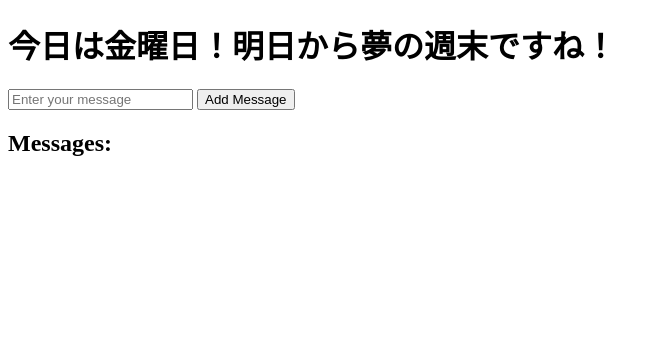
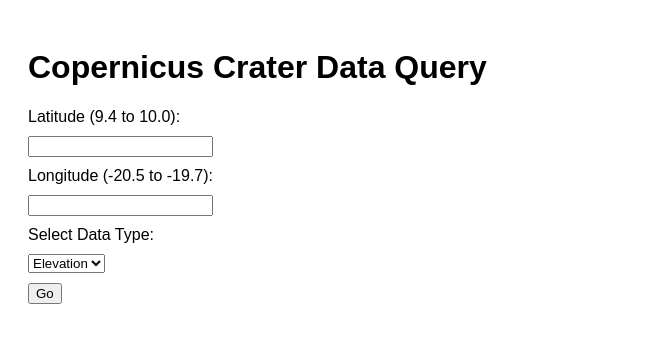
Before and after one commit to s1302007/SpaceApps, a Flask app: template src/templates/index.html in a window 1280 px wide. Shown: the top 343 px of the page, without its empty margins (0-659 px from the left). Run offline with Flask 3, Linux system fonts and the light colour scheme; the template is opened without the code that fills it, so the values that code supplies are empty; parts of the project's set-up code (start-up, migrations or seed data) failed here and were passed over.

Commit message:
Add terrain API with elevation, slope, aspect

```diff
--- a/src/app.py
+++ b/src/app.py
@@ -1,58 +1,177 @@
-from flask import Flask,jsonify, redirect, request
+from flask import Flask, jsonify, request, render_template
 import mysql.connector
+import rasterio
+import numpy as np
+from pyproj import CRS, Transformer
+from shapely.geometry import LineString, mapping
+import json
 
 app = Flask(__name__)
 
+# ---- DATABASE CONNECTION ----
 def get_db_connection():
     return mysql.connector.connect(
-        host='mysql',          # Docker Compose service name
+        host='mysql',
         user='myuser',
         password='mypassword',
         database='mydb'
     )
 
-@app.route('/api/planets', methods=['GET'])
-def get_planets():
-    """Return a list of planets"""
-    connection = get_db_connection()
-    cursor = connection.cursor(dictionary=True)
-    cursor.execute("SELECT id, name, description FROM planets")
-    planets = cursor.fetchall()
-    cursor.close()
-    connection.close()
-    return jsonify(planets), 200
+# ---- LOAD DEM AND PRECOMPUTE SLOPE/ASPECT ----
+dataset = rasterio.open('dataset/copernicus.tif')
+elevation_data = dataset.read(1).astype(np.float32)
+transform = dataset.transform
+
+nodata_value = dataset.nodata
+if nodata_value is not None:
+    elevation_data[elevation_data == nodata_value] = np.nan
+
+# Coordinate transformations
+lunar_geo_crs = CRS.from_proj4("+proj=longlat +a=1737400 +b=1737400 +no_defs")
+projected_crs = CRS.from_wkt(dataset.crs.wkt)
+geo_to_proj_transformer = Transformer.from_crs(lunar_geo_crs, projected_crs, always_xy=True)
+
+def coords_to_pixel(lon, lat):
+    x, y = geo_to_proj_transformer.transform(lon, lat)
+    row, col = ~transform * (x, y)
+    return int(row), int(col)
+
+def calculate_slope_aspect(elevation, resolution):
+    gy, gx = np.gradient(elevation, resolution[1], resolution[0])
+    slope_rad = np.arctan(np.sqrt(gx**2 + gy**2))
+    slope_deg = np.degrees(slope_rad)
+    aspect_rad = np.arctan2(-gx, gy)
+    aspect_deg = np.degrees(aspect_rad)
+    aspect_deg = np.where(aspect_deg < 0, 360 + aspect_deg, aspect_deg)
+    return slope_deg, aspect_deg
+
+slope_data, aspect_data = calculate_slope_aspect(elevation_data, dataset.res)
+
+@app.route('/')
+def index():
+    return render_template('index.html')
+
+# ---- TERRAIN APIs ----
+@app.route('/api/elevation', methods=['GET'])
+def get_elevation():
+    lon = request.args.get('lon', type=float)
+    lat = request.args.get('lat', type=float)
+    if lon is None or lat is None:
+        return jsonify({"error": "Provide 'lon' and 'lat' parameters."}), 400
+    try:
+        row, col = coords_to_pixel(lon, lat)
+        elev = elevation_data[row, col]
+        if np.isnan(elev):
+            return jsonify({"error": "No elevation data at location."}), 404
+        return jsonify({
+            "longitude": lon,
+            "latitude": lat,
+            "elevation_meters": float(elev)
+        })
+    except IndexError:
+        return jsonify({"error": "Coordinates out of bounds."}), 400
+
+@app.route('/api/slope', methods=['GET'])
+def get_slope():
+    lon = request.args.get('lon', type=float)
+    lat = request.args.get('lat', type=float)
+    if lon is None or lat is None:
+        return jsonify({"error": "Provide 'lon' and 'lat' parameters."}), 400
+    try:
+        row, col = coords_to_pixel(lon, lat)
+        slope = slope_data[row, col]
+        if np.isnan(slope):
+            return jsonify({"error": "No slope data at location."}), 404
+        return jsonify({
+            "longitude": lon,
+            "latitude": lat,
+            "slope_degrees": float(slope)
+        })
+    except IndexError:
+        return jsonify({"error": "Coordinates out of bounds."}), 400
+
+@app.route('/api/aspect', methods=['GET'])
+def get_aspect():
+    lon = request.args.get('lon', type=float)
+    lat = request.args.get('lat', type=float)
+    if lon is None or lat is None:
+        return jsonify({"error": "Provide 'lon' and 'lat' parameters."}), 400
+    try:
+        row, col = coords_to_pixel(lon, lat)
+        aspect = aspect_data[row, col]
+        if np.isnan(aspect):
+            return jsonify({"error": "No aspect data at location."}), 404
+        return jsonify({
+            "longitude": lon,
+            "latitude": lat,
+            "aspect_degrees": float(aspect)
+        })
+    except IndexError:
+        return jsonify({"error": "Coordinates out of bounds."}), 400
 
 
-@app.route('/api/planets/<int:planet_id>/landmarks', methods=['GET'])
-def get_landmarks(planet_id):
-    """Return landmarks for a given planet"""
-    connection = get_db_connection()
-    cursor = connection.cursor(dictionary=True)
-    cursor.execute("""
-        SELECT id, name, type, coordinates
-        FROM landmarks
-        WHERE planet_id = %s
-    """, (planet_id,))
-    landmarks = cursor.fetchall()
-    cursor.close()
-    connection.close()
-    return jsonify(landmarks), 200
 
-@app.route('/api/routes', methods=['POST'])
-def get_route():
-    """Mock route calculation between landmarks"""
+# ---- SKI ROUTE GENERATOR ----
+@app.route('/api/ski-routes', methods=['GET'])
+def get_ski_routes():
+    """
+    Return beginner and pro ski routes based on slope ranges.
+    """
+    # Define slope thresholds
+    beginner_mask = (slope_data >= 0) & (slope_data < 15)
+    pro_mask = slope_data >= 30
+
+    # Generate dummy centerlines for each mask (for simplicity)
+    beginner_route = LineString([(col * transform.a + transform.c, row * transform.e + transform.f)
+                                for row, col in zip(*np.where(beginner_mask))])
+    pro_route = LineString([(col * transform.a + transform.c, row * transform.e + transform.f)
+                            for row, col in zip(*np.where(pro_mask))])
+
+    # Return as GeoJSON
+    return jsonify({
+        "beginner_route": mapping(beginner_route),
+        "pro_route": mapping(pro_route)
+    })
+
+
+
+# ---- TERRAIN PROFILE API ----
+@app.route('/api/terrain-profile', methods=['POST'])
+def get_terrain_profile():
+    """
+    Return terrain profile (elevation, slope, aspect) along a path.
+    """
     data = request.get_json()
-    start = data.get('start')
-    end = data.get('end')
+    points = data.get('path', [])
+    if not points:
+        return jsonify({"error": "Provide 'path' as a list of {lon, lat}."}), 400
 
-    # dummy example
-    route = {
-        "start": start,
-        "end": end,
-        "distance": "42 km",
-        "estimated_time": "15 min"
-    }
-    return jsonify(route), 200
+    profile = []
+    for pt in points:
+        lon, lat = pt.get('lon'), pt.get('lat')
+        try:
+            row, col = coords_to_pixel(lon, lat)
+            elev = elevation_data[row, col]
+            slope = slope_data[row, col]
+            aspect = aspect_data[row, col]
+            profile.append({
+                "lon": lon,
+                "lat": lat,
+                "elevation_meters": float(elev),
+                "slope_degrees": float(slope),
+                "aspect_degrees": float(aspect)
+            })
+        except IndexError:
+            profile.append({
+                "lon": lon,
+                "lat": lat,
+                "error": "Coordinates out of bounds."
+            })
 
+    return jsonify(profile)
+
+
+
+# ---- RUN FLASK ----
 if __name__ == '__main__':
     app.run(host='0.0.0.0', port=5000)
--- a/src/docker-compose.yml
+++ b/src/docker-compose.yml
@@ -5,6 +5,8 @@ services:
       - "5001:5000"  # ホストの5001をコンテナの5000にマッピング
     environment:
       - FLASK_ENV=development  # デバッグモードを有効化
+    volumes:
+      - ./dataset:/app/dataset
   mysql:
     image: mysql:8.0
     environment:
--- a/src/templates/index.html
+++ b/src/templates/index.html
@@ -2,20 +2,44 @@
 <html lang="en">
 <head>
     <meta charset="UTF-8">
-    <meta name="viewport" content="width=device-width, initial-scale=1.0">
-    <title>今日もお疲れ様！！</title>
+    <title>Moon DEM Query Redirect</title>
+    <style>
+        body { font-family: Arial, sans-serif; padding: 20px; }
+        label, select, input { display: block; margin: 10px 0; }
+    </style>
 </head>
 <body>
-    <h1>今日は金曜日！明日から夢の週末ですね！</h1>
-    <form action="/add" method="post">
-        <input type="text" name="message" placeholder="Enter your message" required>
-        <button type="submit">Add Message</button>
+    <h1>Copernicus Crater Data Query</h1>
+    <form id="queryForm">
+        <label for="lat">Latitude (9.4 to 10.0):</label>
+        <input type="number" id="lat" name="lat" step="0.0001" required>
+
+        <label for="lon">Longitude (-20.5 to -19.7):</label>
+        <input type="number" id="lon" name="lon" step="0.0001" required>
+
+        <label for="dataType">Select Data Type:</label>
+        <select id="dataType" name="dataType">
+            <option value="elevation">Elevation</option>
+            <option value="slope">Slope</option>
+            <option value="aspect">Aspect</option>
+        </select>
+
+        <button type="submit">Go</button>
     </form>
-    <h2>Messages:</h2>
-    <ul>
-        {% for message in messages %}
-        <li>{{ message[0] }}</li>
-        {% endfor %}
-    </ul>
+
+    <script>
+        document.getElementById('queryForm').addEventListener('submit', function(e) {
+            e.preventDefault();
+
+            const lat = document.getElementById('lat').value;
+            const lon = document.getElementById('lon').value;
+            const dataType = document.getElementById('dataType').value;
+
+            // Build the URL dynamically
+            const apiUrl = `/api/${dataType}?lat=${lat}&lon=${lon}`;
+            // Redirect the browser
+            window.location.href = apiUrl;
+        });
+    </script>
 </body>
 </html>
```
Also changed, not shown: 1 other file.
